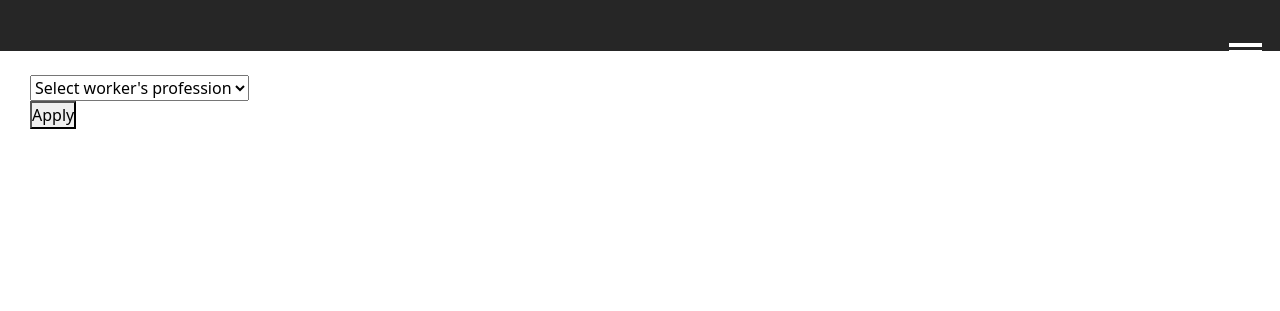
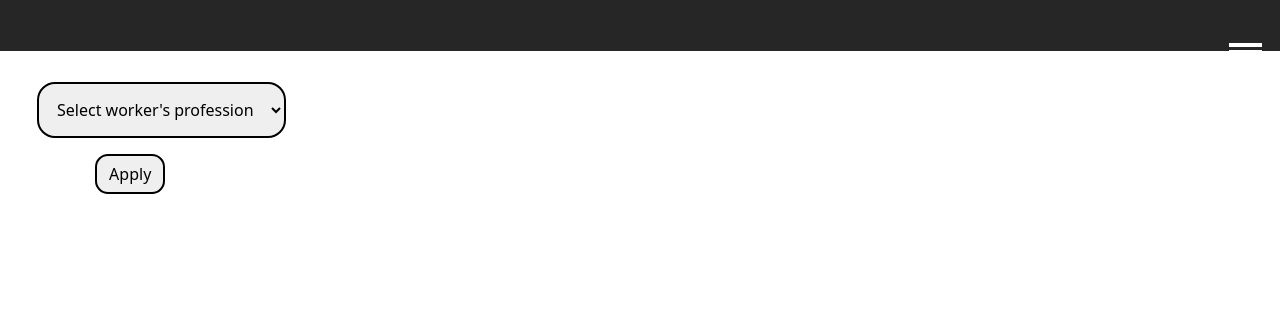
Before and after one commit to Nandika-A/Resolve-Mate, a Django app: page /workerslist in a window 1280 px wide. Shown: the top 311 px of the page. Run offline with Django 4.2, Linux system fonts and the light colour scheme; data comes from the database, SQL or seed files in the repository; both versions use the stored data as it was after the commit.

Commit message:
Home page updated

```diff
--- a/ComplaintBox/home/templates/home/WorkerProfile_detail.html
+++ b/ComplaintBox/home/templates/home/WorkerProfile_detail.html
@@ -225,7 +225,7 @@
 
     <div class="d-flex justify-content-center mb-2 ">
 
-    <form class="w-50" method="post">
+    <form class="w-50" method="post" action=".">
         {% csrf_token %}
 
         <div class="form-group mb-2">
@@ -245,7 +245,7 @@
           </div>
 
         <div class="d-flex justify-content-center">
-        <input class="btn btn-danger" type="submit" value="Submit">
+        <input class="btn btn-danger" type="submit" value="Save">
     </div>
     </form>
     </div>
--- a/ComplaintBox/home/templates/home/home.html
+++ b/ComplaintBox/home/templates/home/home.html
@@ -1,4 +1,4 @@
-{%load static%}
+{% load static %}
 <!DOCTYPE html>
 <html lang="en">
 
@@ -7,13 +7,15 @@
   <meta http-equiv="X-UA-Compatible" content="IE=edge">
   <meta name="viewport" content="width=device-width, initial-scale=1.0">
   <title>Document</title>
-  <link rel="stylesheet" href="{%static 'workerPage.css'%}">
+  <link rel="stylesheet" href="{% static 'workerPage.css' %}">
+  <link rel="stylesheet" href="{% static 'workerPage2.css' %}">
   <link href="https://cdn.jsdelivr.net/npm/bootstrap@5.2.2/dist/css/bootstrap.min.css" rel="stylesheet"
     integrity="sha384-Zenh87qX5JnK2Jl0vWa8Ck2rdkQ2Bzep5IDxbcnCeuOxjzrPF/et3URy9Bv1WTRi" crossorigin="anonymous">
   <link rel="stylesheet" href="https://cdnjs.cloudflare.com/ajax/libs/font-awesome/6.2.0/css/all.min.css"
     integrity="sha512-xh6O/CkQoPOWDdYTDqeRdPCVd1SpvCA9XXcUnZS2FmJNp1coAFzvtCN9BmamE+4aHK8yyUHUSCcJHgXloTyT2A=="
     crossorigin="anonymous" referrerpolicy="no-referrer" />
-  <link rel="stylesheet" href="{%static 'workerPageResp.css'%}">
+  <link rel="stylesheet" href="{% static 'workerPageResp.css' %}">
+
 </head>
 
 <body>
@@ -62,15 +64,17 @@
                 <span> <label for="elect"> Electrician </label> </span>
             </div>
             </form-->
+
+
       <form method="GET">
         {% csrf_token %}
-        <select name="w">
+        <select name="w" class="sel-front">
           <option value="" disabled selected>Select worker's profession</option>
           {% for pf in l1 %}
           <option value="{{ pf }}">{{ pf}}</option>
           {% endfor %}
         </select>
-        <button type="submit">Apply</button>
+        <button type="submit" class="app">Apply</button>
       </form>
     </div>
 
--- a/ComplaintBox/home/templates/home/taskhistory_confirm_delete.html
+++ b/ComplaintBox/home/templates/home/taskhistory_confirm_delete.html
@@ -32,7 +32,7 @@
             </div>
             <div class="form-group buttons">
                 <!-- <a class="btn btn-outline-secondary" href="{% url 'detailed_task' object.id %}">Cancel</a> -->
-                <button class="btn btn-secondary"><a href="{% url 'detailed_task' object.id %">Cancel</a></button>
+                <button class="btn btn-secondary"><a href="{% url 'detailed_task' object.id %}">Cancel</a></button>
                 <!-- <button class="btn btn-outline-danger" type="submit">Delete</button> -->
                 <button class="btn btn-danger" type="su
                 ">Yes,Delete</button>
--- a/ComplaintBox/home/views.py
+++ b/ComplaintBox/home/views.py
@@ -73,14 +73,14 @@ def complaintform(request):
         taskHistory.profession = request.POST.get('wtype')
         taskHistory.title = request.POST.get('title')
         taskHistory.complaint = request.POST.get('complaint')
-        taskhistory.assigned_by = request.user
+        taskHistory.assigned_by = request.user
         taskHistory.save()
         send_mail(
             'Complaint lodged',
             'Your complaint has been successfully lodged.\n'+
             'Title:' + taskHistory.title + '\nComplaint:' + taskHistory.complaint+'\n',
             'basicuser338@gmail.com',
-            [taskhistory.assigned_by.user.email],
+            [taskHistory.assigned_by.user.email],
             )
 
     return render(request, "home/tasks.html", context)
@@ -107,33 +107,33 @@ def profile_detail(request, pk):
             taskHistory.save()
 
             # sending email to user after lodging complaint
-            send_mail(
-            'New Complaint lodged',
-            'Your complaint has been successfully lodged. Kindly wait for approval.\n'+
-            'Title:' + taskHistory.title + '\nComplaint:' + taskHistory.complaint+'\n',
-            'basicuser338@gmail.com',
-            [userprofile.user.email],
-            )
+            # send_mail(
+            # 'New Complaint lodged',
+            # 'Your complaint has been successfully lodged. Kindly wait for approval.\n'+
+            # 'Title:' + taskHistory.title + '\nComplaint:' + taskHistory.complaint+'\n',
+            # 'basicuser338@gmail.com',
+            # [userprofile.user.email],
+            # )
 
-            # sending approval email to worker
-            html_content = render_to_string('email_template.html'
-                                            ,
-                                            {
+            # # sending approval email to worker
+            # html_content = render_to_string('email_template.html'
+            #                                 ,
+            #                                 {
 
-                                                "title" : taskHistory.title,
-                                                "complaint" : taskHistory.complaint,
-                                                "id" : taskHistory.id
+            #                                     "title" : taskHistory.title,
+            #                                     "complaint" : taskHistory.complaint,
+            #                                     "id" : taskHistory.id
 
-                                             }) # render with dynamic value
-            text_content = strip_tags(html_content)
-            msg = EmailMultiAlternatives(
-                'New Complaint lodged, send your approval.',
-                'Title:' + taskHistory.title + '\nComplaint:' + taskHistory.complaint+'\n',
-                'basicuser338@gmail.com',
-                [w_email]
-                )
-            msg.attach_alternative(html_content, "text/html")
-            msg.send()
+            #                                  }) # render with dynamic value
+            # text_content = strip_tags(html_content)
+            # msg = EmailMultiAlternatives(
+            #     'New Complaint lodged, send your approval.',
+            #     'Title:' + taskHistory.title + '\nComplaint:' + taskHistory.complaint+'\n',
+            #     'basicuser338@gmail.com',
+            #     [w_email]
+            #     )
+            # msg.attach_alternative(html_content, "text/html")
+            # msg.send()
 
     return render(request, 'home/WorkerProfile_detail.html', context)
 
@@ -187,32 +187,32 @@ def detailed_task(request, pk):
     if request.method =='GET': #and 'completed' in request.post:
         task.status='COMPLETED'
         task.save()
-        send_mail(
-            'Thank you for using our service',
-            'Please rate '+task.assigned.worker.user.username+'\n',
-            'basicuser338@gmail.com',
-            [request.user.email],
-            )
-        #sending mail to user
-        html_content = render_to_string('rating_template.html'
-                                            ,
-                                            {
-                                                "image" : task,
-                                                "username" : task,
-                                                "worker" : task,
-                                                "task":task,
-                                                #"id" : taskHistory.id
+        # send_mail(
+        #     'Thank you for using our service',
+        #     'Please rate '+task.assigned.worker.user.username+'\n',
+        #     'basicuser338@gmail.com',
+        #     [request.user.email],
+        #     )
+        # #sending mail to user
+        # html_content = render_to_string('rating_template.html'
+        #                                     ,
+        #                                     {
+        #                                         "image" : task,
+        #                                         "username" : task,
+        #                                         "worker" : task,
+        #                                         "task":task,
+        #                                         #"id" : taskHistory.id
 
-                                             }) # render with dynamic value
-        text_content = strip_tags(html_content)
-        msg = EmailMultiAlternatives(
-                'Thank you for using our service, please rate us!.',
-                'Title:' + task.title +'\n',
-                'basicuser338@gmail.com',
-                [request.user.email]
-                )
-        msg.attach_alternative(html_content, "text/html")
-        msg.send()
+        #                                      }) # render with dynamic value
+        # text_content = strip_tags(html_content)
+        # msg = EmailMultiAlternatives(
+        #         'Thank you for using our service, please rate us!.',
+        #         'Title:' + task.title +'\n',
+        #         'basicuser338@gmail.com',
+        #         [request.user.email]
+        #         )
+        # msg.attach_alternative(html_content, "text/html")
+        # msg.send()
 
 
     else:
@@ -319,7 +319,7 @@ def approve(request, pk):
             'Title:' + task.title + '\nComplaint:' + task.complaint+'\n'
             + 'Selected employee will arrive your place within 1hr.'
             + '\nEmployee\'s name:' + task.assigned.worker.user.username,
-            'basicuser338@gmail.com',
+            '@gmail.com',
             [task.assignedby.user.email],
             )
             send_mail(
--- a/ComplaintBox/static/workerPage.css
+++ b/ComplaintBox/static/workerPage.css
@@ -26,7 +26,6 @@ margin-left: 23px;
 
 .navbarm{
     display: flex;
-    /* position: sticky; */
     top: 0px;
 }
 
--- /dev/null
+++ b/ComplaintBox/static/workerPage2.css
@@ -0,0 +1,20 @@
+.sel-front{
+    padding: 14px;
+    border: 2px solid black;
+    border-radius: 18px;
+    margin: 7px;
+}
+
+.app{
+    margin: 9px auto;
+    display: block;
+    padding: 6px 12px;
+    border: 2px solid black;
+    border-radius: 13px;
+}
+
+.app:hover{
+    cursor: pointer;
+    background-color: antiquewhite;
+    transition: 0.5s;
+}
--- a/ComplaintBox/user/views.py
+++ b/ComplaintBox/user/views.py
@@ -12,6 +12,7 @@ def signup(request):
         form = SignUpForm(request.POST)
         if form.is_valid():
             user = form.save()
+            user.backend = 'django.contrib.auth.backends.ModelBackend'
             django_login(request, user)
             return redirect('home')
     else:
@@ -20,7 +21,7 @@ def signup(request):
     return render(request, 'user/signup.html', {'form': form})
 
 
-def login(request):
+def login(request, user):
     error = False
     if request.user.is_authenticated:
         return redirect('home')
```
Also changed, not shown: ComplaintBox/ComplaintBox/settings.py (+5 -4 lines), ComplaintBox/db.sqlite3.
